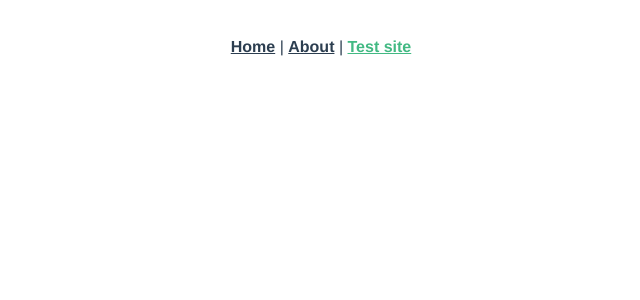
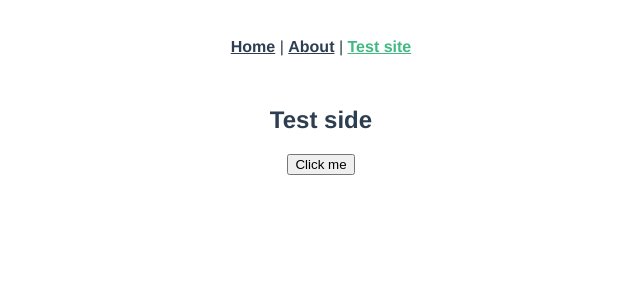
Before and after one commit to JesperPetersenDk/vue-test, a Vue app: page /Test in a window 1280 px wide. Shown: the top 300 px of the page, without its empty margins (319-959 px from the left). Built offline with nearby package versions, Linux system fonts and the light colour scheme.

Commit message:
Tilføj af test indholdet

```diff
--- a/src/views/Test.vue
+++ b/src/views/Test.vue
@@ -0,0 +1,25 @@
+<template>
+  <div class="Test">
+    <h2>Test side</h2>
+    <button v-on:click="clickNow(1)">Click me</button>
+    <p v-if="counter > 0">
+      Count: {{ counter > 20 ? "Større end 20" : "mindre end 20" }}
+    </p>
+  </div>
+</template>
+
+<script>
+export default {
+  el: "Test",
+  data: function() {
+    return {
+      counter: 0
+    };
+  },
+  methods: {
+    clickNow: function(step) {
+      this.counter += step;
+    }
+  }
+};
+</script>
```
